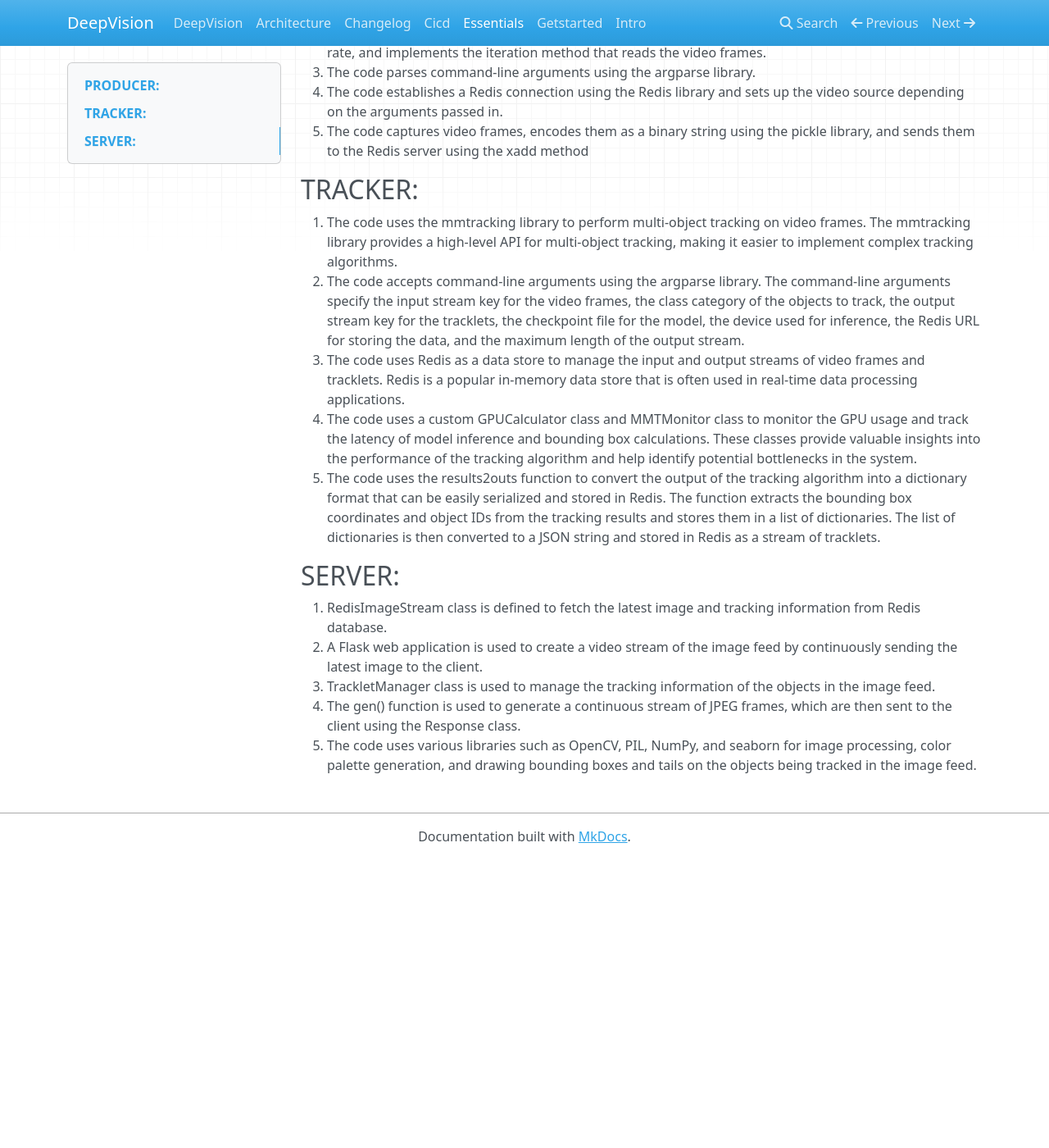
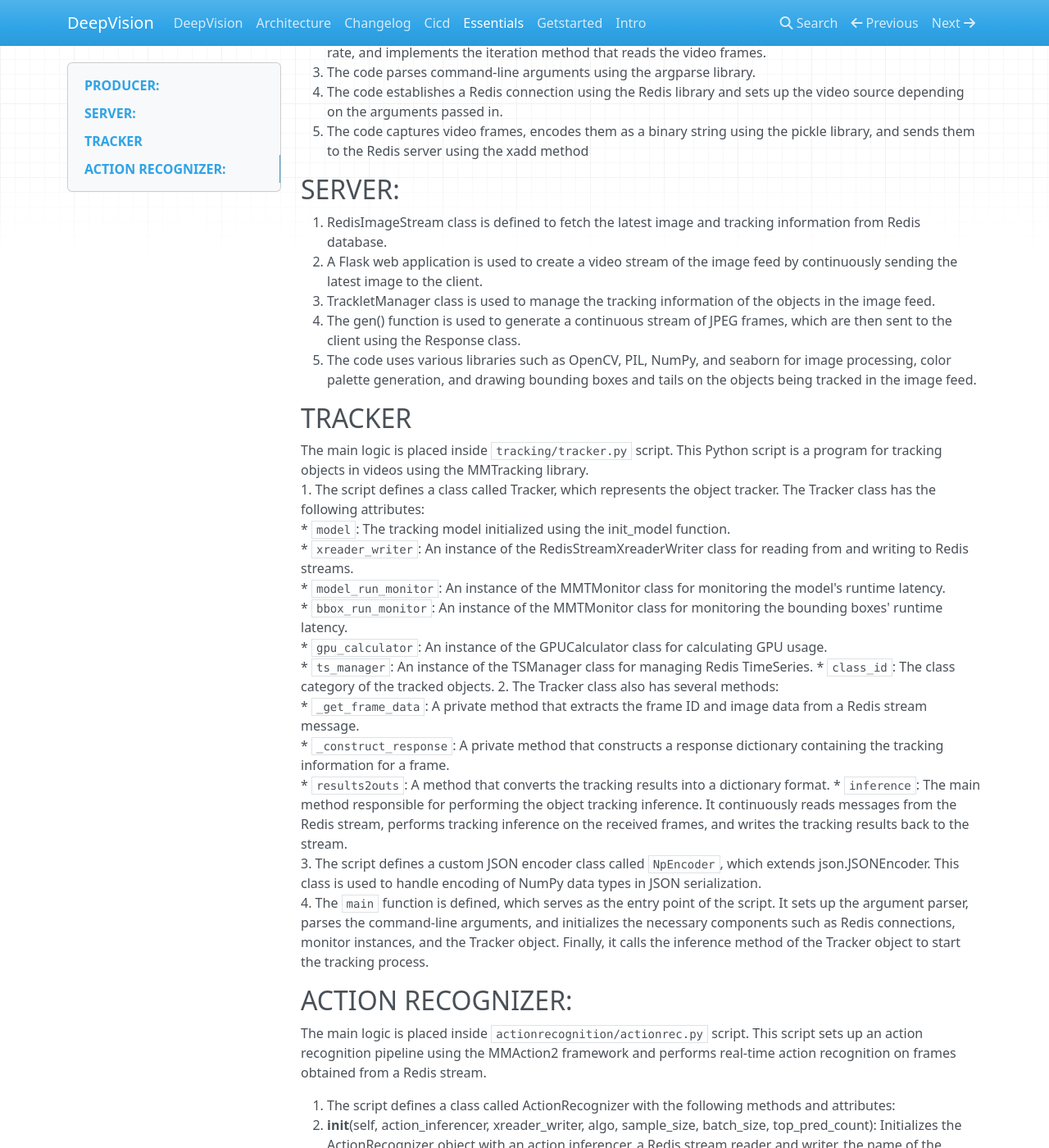
Before and after one commit to cisco-open/DeepVision, an MkDocs documentation site: the page built from docs/essentials.md, in a window 1280 px wide and 1400 px high, scrolled down 206 px. Shown: the whole window at 82% size. Built offline with MkDocs 1.6.1, drawn with Linux system fonts in a browser that asks for light colours; nearby versions of some CDN libraries; before the commit the page ends 1254 px from its top, so only the background shows below that; some of the changed text lies outside the part shown.

Commit message:
refined the docs

```diff
--- a/docs/essentials.md
+++ b/docs/essentials.md
@@ -8,13 +8,6 @@ This is a Python script that allows the user to capture video frames from either
 4. The code establishes a Redis connection using the Redis library and sets up the video source depending on the arguments passed in.
 5. The code captures video frames, encodes them as a binary string using the pickle library, and sends them to the Redis server using the xadd method
 
-## TRACKER:
-
-1. The code uses the mmtracking library to perform multi-object tracking on video frames. The mmtracking library provides a high-level API for multi-object tracking, making it easier to implement complex tracking algorithms.
-2. The code accepts command-line arguments using the argparse library. The command-line arguments specify the input stream key for the video frames, the class category of the objects to track, the output stream key for the tracklets, the checkpoint file for the model, the device used for inference, the Redis URL for storing the data, and the maximum length of the output stream.
-3. The code uses Redis as a data store to manage the input and output streams of video frames and tracklets. Redis is a popular in-memory data store that is often used in real-time data processing applications.
-4. The code uses a custom GPUCalculator class and MMTMonitor class to monitor the GPU usage and track the latency of model inference and bounding box calculations. These classes provide valuable insights into the performance of the tracking algorithm and help identify potential bottlenecks in the system.
-5. The code uses the results2outs function to convert the output of the tracking algorithm into a dictionary format that can be easily serialized and stored in Redis. The function extracts the bounding box coordinates and object IDs from the tracking results and stores them in a list of dictionaries. The list of dictionaries is then converted to a JSON string and stored in Redis as a stream of tracklets.
 
 ## SERVER:
 
@@ -23,3 +16,45 @@ This is a Python script that allows the user to capture video frames from either
 3. TrackletManager class is used to manage the tracking information of the objects in the image feed.
 4. The gen() function is used to generate a continuous stream of JPEG frames, which are then sent to the client using the Response class.
 5. The code uses various libraries such as OpenCV, PIL, NumPy, and seaborn for image processing, color palette generation, and drawing bounding boxes and tails on the objects being tracked in the image feed.
+
+## TRACKER
+
+The main logic is placed inside `tracking/tracker.py` script. This Python script is a program for tracking objects in videos using the MMTracking library.
+1. The script defines a class called Tracker, which represents the object tracker. The Tracker class has the following attributes:
+    * `model`: The tracking model initialized using the init_model function.
+    * `xreader_writer`: An instance of the RedisStreamXreaderWriter class for reading from and writing to Redis streams.
+    * `model_run_monitor`: An instance of the MMTMonitor class for monitoring the model's runtime latency.
+    * `bbox_run_monitor`: An instance of the MMTMonitor class for monitoring the bounding boxes' runtime latency.
+    * `gpu_calculator`: An instance of the GPUCalculator class for calculating GPU usage.
+    * `ts_manager`: An instance of the TSManager class for managing Redis TimeSeries.
+    * `class_id`: The class category of the tracked objects.
+2. The Tracker class also has several methods:
+   * `_get_frame_data`: A private method that extracts the frame ID and image data from a Redis stream message.
+   * `_construct_response`: A private method that constructs a response dictionary containing the tracking information for a frame.
+   * `results2outs`: A method that converts the tracking results into a dictionary format.
+   *  `inference`: The main method responsible for performing the object tracking inference. It continuously reads messages from the Redis stream, performs tracking inference on the received frames, and writes the tracking results back to the stream.
+3. The script defines a custom JSON encoder class called `NpEncoder`, which extends json.JSONEncoder. This class is used to handle encoding of NumPy data types in JSON serialization.
+4. The `main` function is defined, which serves as the entry point of the script. It sets up the argument parser, parses the command-line arguments, and initializes the necessary components such as Redis connections, monitor instances, and the Tracker object. Finally, it calls the inference method of the Tracker object to start the tracking process.
+
+
+
+## ACTION RECOGNIZER:
+
+The main logic is placed inside `actionrecognition/actionrec.py` script. This script sets up an action recognition pipeline using the MMAction2 framework and performs real-time action recognition on frames obtained from a Redis stream.
+
+1. The script defines a class called ActionRecognizer with the following methods and attributes:
+   * __init__(self, action_inferencer, xreader_writer, algo, sample_size, batch_size, top_pred_count): Initializes the ActionRecognizer object with an action inferencer, a Redis stream reader and writer, the name of the algorithm, sample size, batch size, and top prediction count.
+   * ___get_frame_data__(self, data): Extracts the image data from the input data dictionary and returns it.
+   * ___output_result__(self, prediction, labels): Processes the prediction scores, sorts them, selects the top prediction labels, and returns them as a list of tuples containing the label and its corresponding score.
+   * ___init_labels__(self, rec): Initializes the labels attribute by reading label data from a file based on the dataset used by the algorithm.
+   * __run__(self): Runs the action recognition process in a loop, continuously reading frames from the Redis stream, performing inference on a sample of frames, and writing the action recognition results back to the Redis stream.
+
+2. The script defines a `main` function:
+   * It creates an argument parser and defines command-line arguments for the algorithm name, input and output stream keys, device, batch size, sample size, Redis URL, and maximum length of the output stream.
+   * It parses the command-line arguments.
+   * It parses the Redis URL and establishes a connection to Redis.
+   * It creates a RedisStreamXreaderWriter object with the input and output stream keys and the Redis connection.
+   * It creates an MMAction2Inferencer object with the algorithm name, device, and input format.
+   * It creates an ActionRecognizer object with the action inferencer, Redis stream reader and writer, algorithm name, sample size, batch size, and top prediction count.
+   * It calls the `run` method of the ActionRecognizer object.
+   * The script executes the `main` function if it is being run as the main module.
```
Also changed, not shown: docs/getstarted.md (+1 -0 lines), 1 other file.
